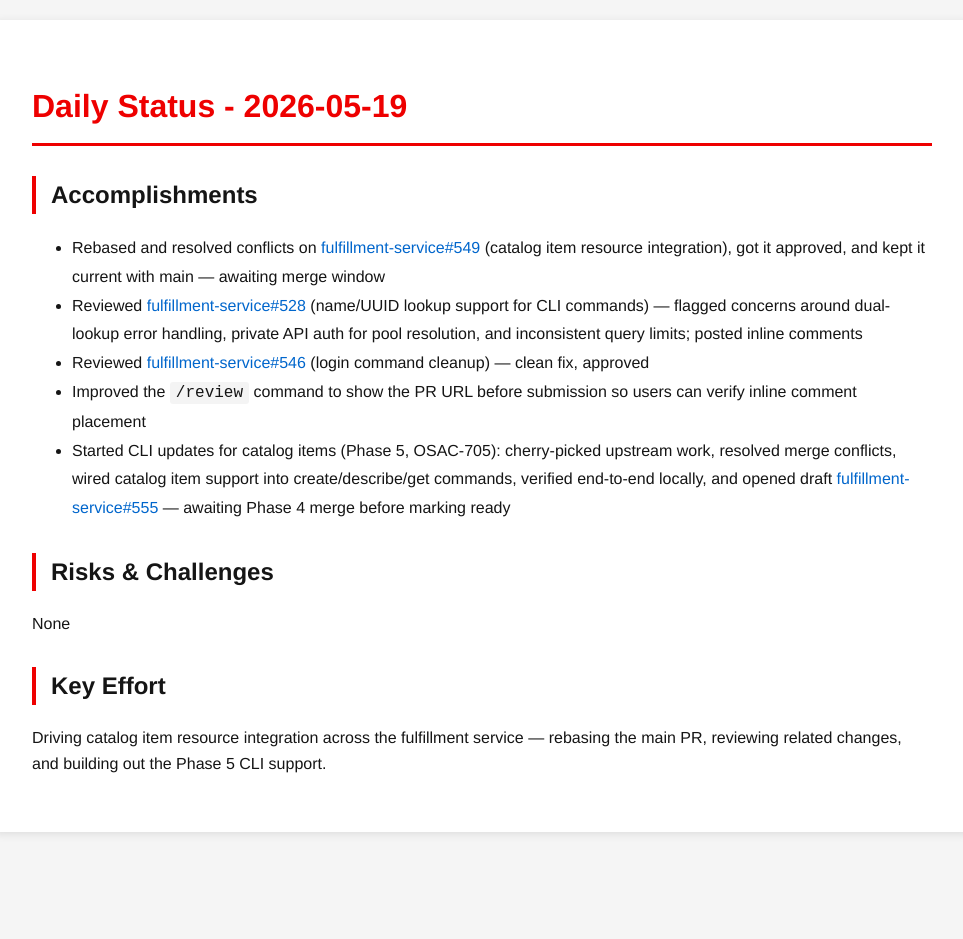
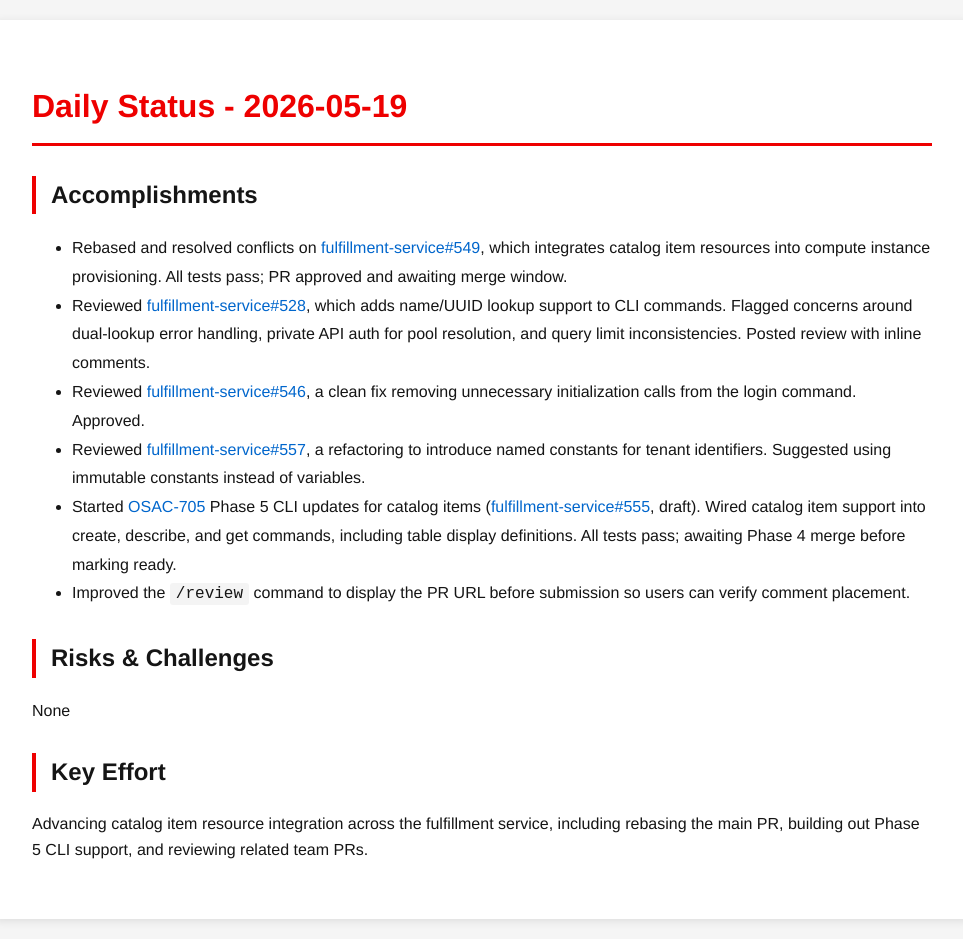
Before and after one commit to tzvatot/daily-status, a Jekyll site: the page built from 2026-05-19.md, in a window 1280 px wide. Shown: the whole page, without its empty margins (158-1121 px from the left). Built offline with Jekyll 4.4.1, drawn with Linux system fonts in a browser that asks for light colours; before the commit the page ends 900 px from its top, so only the background shows below that.

Commit message:
Daily status update - 2026-05-19

```diff
--- a/2026-05-19.md
+++ b/2026-05-19.md
@@ -7,14 +7,15 @@ date: 2026-05-19
 # Daily Status - 2026-05-19
 
 ## Accomplishments
-- Rebased and resolved conflicts on [fulfillment-service#549](https://github.com/osac-project/fulfillment-service/pull/549) (catalog item resource integration), got it approved, and kept it current with main — awaiting merge window
-- Reviewed [fulfillment-service#528](https://github.com/osac-project/fulfillment-service/pull/528) (name/UUID lookup support for CLI commands) — flagged concerns around dual-lookup error handling, private API auth for pool resolution, and inconsistent query limits; posted inline comments
-- Reviewed [fulfillment-service#546](https://github.com/osac-project/fulfillment-service/pull/546) (login command cleanup) — clean fix, approved
-- Improved the `/review` command to show the PR URL before submission so users can verify inline comment placement
-- Started CLI updates for catalog items (Phase 5, OSAC-705): cherry-picked upstream work, resolved merge conflicts, wired catalog item support into create/describe/get commands, verified end-to-end locally, and opened draft [fulfillment-service#555](https://github.com/osac-project/fulfillment-service/pull/555) — awaiting Phase 4 merge before marking ready
+- Rebased and resolved conflicts on [fulfillment-service#549](https://github.com/osac-project/fulfillment-service/pull/549), which integrates catalog item resources into compute instance provisioning. All tests pass; PR approved and awaiting merge window.
+- Reviewed [fulfillment-service#528](https://github.com/osac-project/fulfillment-service/pull/528), which adds name/UUID lookup support to CLI commands. Flagged concerns around dual-lookup error handling, private API auth for pool resolution, and query limit inconsistencies. Posted review with inline comments.
+- Reviewed [fulfillment-service#546](https://github.com/osac-project/fulfillment-service/pull/546), a clean fix removing unnecessary initialization calls from the login command. Approved.
+- Reviewed [fulfillment-service#557](https://github.com/osac-project/fulfillment-service/pull/557), a refactoring to introduce named constants for tenant identifiers. Suggested using immutable constants instead of variables.
+- Started [OSAC-705](https://redhat.atlassian.net/browse/OSAC-705) Phase 5 CLI updates for catalog items ([fulfillment-service#555](https://github.com/osac-project/fulfillment-service/pull/555), draft). Wired catalog item support into create, describe, and get commands, including table display definitions. All tests pass; awaiting Phase 4 merge before marking ready.
+- Improved the `/review` command to display the PR URL before submission so users can verify comment placement.
 
 ## Risks & Challenges
 None
 
 ## Key Effort
-Driving catalog item resource integration across the fulfillment service — rebasing the main PR, reviewing related changes, and building out the Phase 5 CLI support.
+Advancing catalog item resource integration across the fulfillment service, including rebasing the main PR, building out Phase 5 CLI support, and reviewing related team PRs.
```
